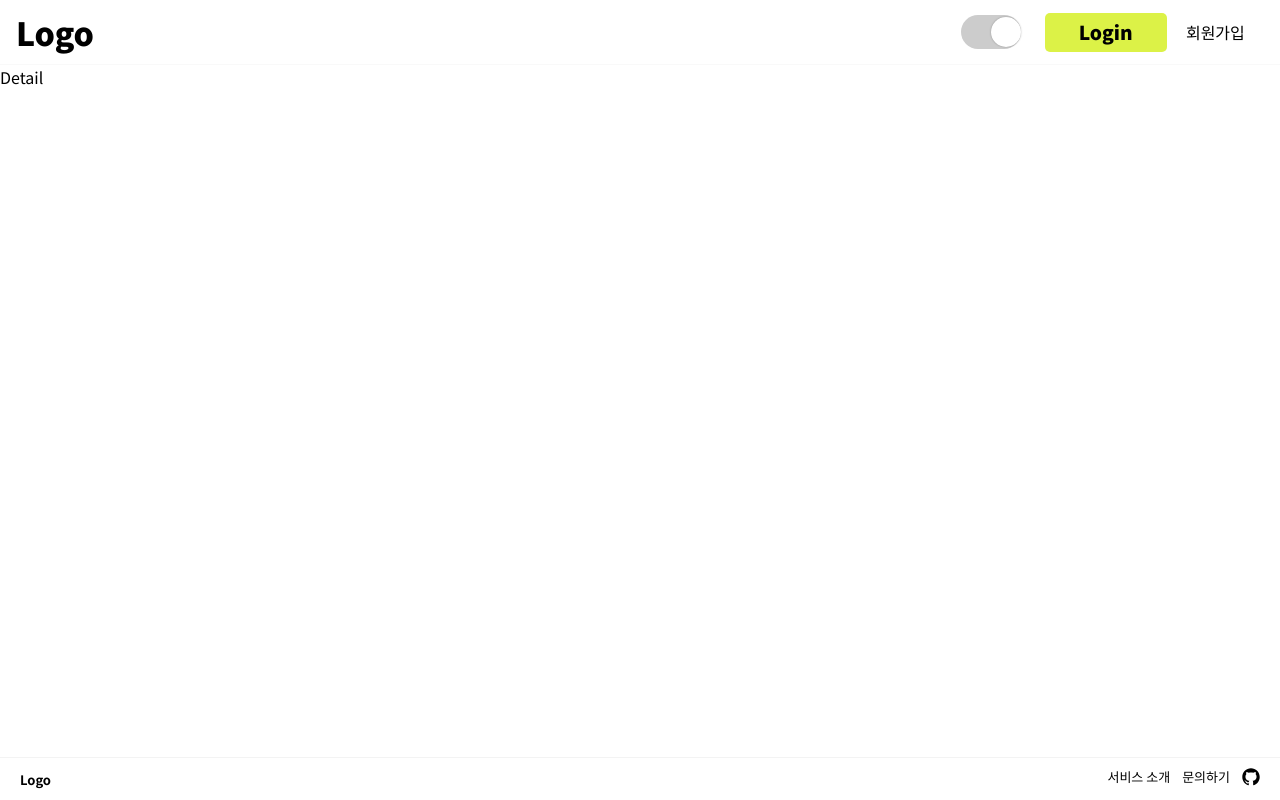
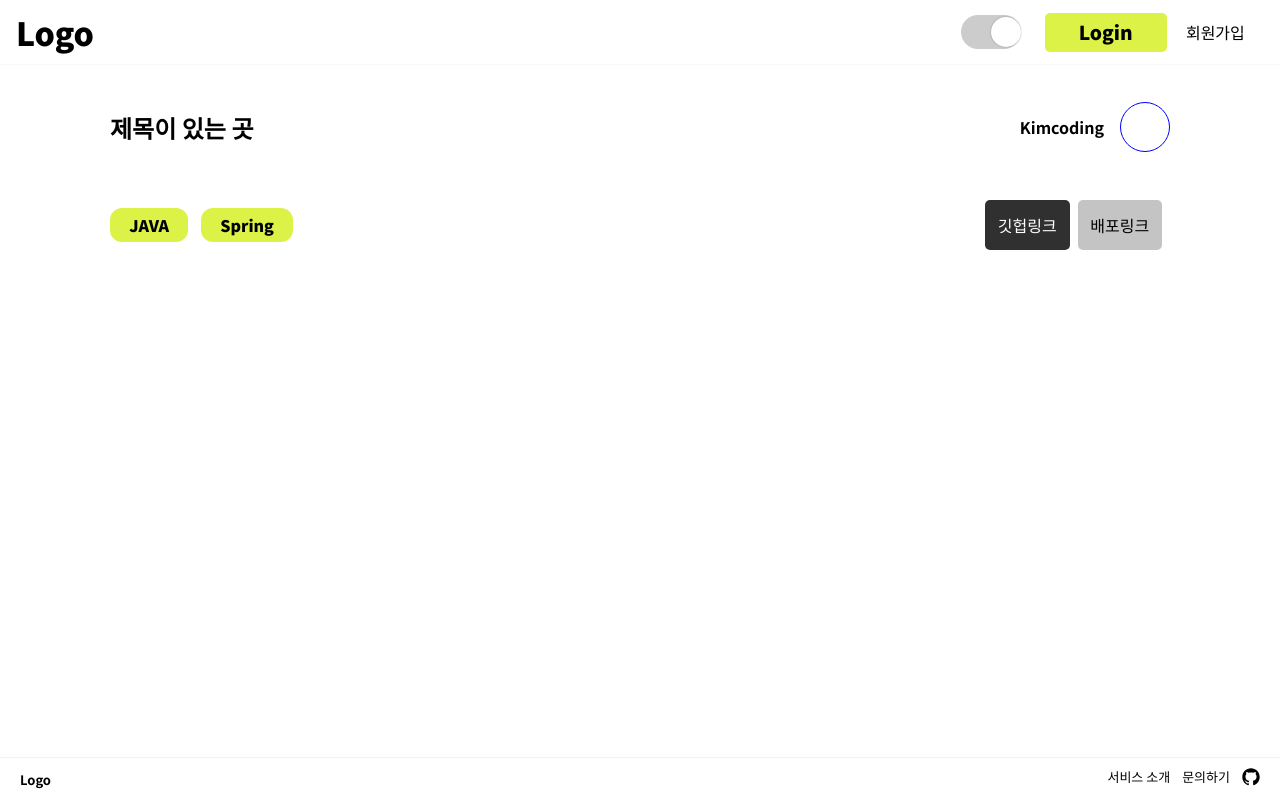
Before and after one commit to codestates-seb/seb43_main_001, a React (Create React App) app in the folder client/: page /Detail in a window 1280 px wide. Built offline with nearby package versions, Linux system fonts and the light colour scheme.

Commit message:
design: Detail 페이지 title 컴포넌트 구현

```diff
--- /dev/null
+++ b/client/src/components/Detail/DetailTitle.style.tsx
@@ -0,0 +1,79 @@
+import styled, { css } from 'styled-components';
+
+// constants
+import { COLOR } from '../../constants';
+
+const { cardColor, subFontColor } = COLOR;
+
+// background-color: ${(props) => props.theme.themeStyle.toggleColor};
+export const DetailTitle = styled.section`
+  padding: 5px 1rem;
+  border-radius: 12px;
+`;
+
+// upper downer common style
+const CommonStlye = css`
+  display: flex;
+  justify-content: space-between;
+  align-items: center;
+`;
+
+// upper section
+export const TitleUpper = styled.div`
+  ${CommonStlye}
+  padding:1rem 1.5rem;
+`;
+
+export const ProjectTitle = styled.div`
+  font-size: 1.5rem;
+  font-weight: 800;
+`;
+
+export const UserInfo = styled.div`
+  display: flex;
+  justify-content: space-between;
+  align-items: center;
+`;
+
+export const userName = styled.div`
+  font-size: 1rem;
+  font-weight: 600;
+`;
+
+export const userImg = styled.div`
+  width: 50px;
+  height: 50px;
+  border: 1px solid blue;
+  border-radius: 50%;
+  margin-left: 1rem;
+`;
+
+// downer section
+export const TitleDowner = styled.div`
+  ${CommonStlye}
+  padding: 1rem 1.5rem;
+`;
+
+export const Tags = styled.div`
+  display: flex;
+  padding: 1rem 0;
+  & > div {
+    margin-right: 0.8rem;
+  }
+`;
+
+export const Links = styled.div`
+  display: flex;
+  padding: 1rem 0;
+  & > a {
+    margin-right: 0.5rem;
+  }
+`;
+
+export const Link = styled.a<{ darkGrey?: boolean }>`
+  border-radius: 5px;
+  padding: 0.8rem;
+  background-color: ${(props) => (props.darkGrey ? cardColor : subFontColor)};
+  color: ${(props) => (props.darkGrey ? 'white' : 'black')};
+  cursor: pointer;
+`;
--- /dev/null
+++ b/client/src/components/Detail/DetailTitle.tsx
@@ -0,0 +1,41 @@
+import * as S from './DetailTitle.style';
+import YellowTag from '../common/YellowTag';
+
+type LinkName = string[];
+
+function DetailTitle() {
+  const dummy = ['JAVA', 'Spring'];
+  const linkName: LinkName = ['깃헙링크', '배포링크'];
+  return (
+    <S.DetailTitle>
+      <S.TitleUpper>
+        <S.ProjectTitle>제목이 있는 곳</S.ProjectTitle>
+        <S.UserInfo>
+          <S.userName>Kimcoding</S.userName>
+          <S.userImg></S.userImg>
+        </S.UserInfo>
+      </S.TitleUpper>
+      <S.TitleDowner>
+        <S.Tags>
+          {dummy.map((tag, idx) => {
+            return <YellowTag key={idx}>{tag}</YellowTag>;
+          })}
+        </S.Tags>
+        <S.Links>
+          {linkName.map((name, idx) => {
+            if (name === '깃헙링크') {
+              return (
+                <S.Link key={idx} darkGrey={true}>
+                  {name}
+                </S.Link>
+              );
+            }
+            return <S.Link key={idx}>{name}</S.Link>;
+          })}
+        </S.Links>
+      </S.TitleDowner>
+    </S.DetailTitle>
+  );
+}
+
+export default DetailTitle;
--- a/client/src/layout/main/Main.style.tsx
+++ b/client/src/layout/main/Main.style.tsx
@@ -1,14 +1,13 @@
 import styled from 'styled-components';
-import { MAX_SIZE } from '../../constants/index';
-
-const { content } = MAX_SIZE;
 
 export const Container = styled.main`
   margin-top: 65px;
 
   //1200px 이상 일 때 적용
   @media ${(props) => props.theme.breakpoints.DESKTOPMIN} {
-    max-width: ${content};
+    width: 100%;
+    display: flex;
+    justify-content: center;
   }
   @media ${(props) => props.theme.breakpoints.TABLETMIN} {
   }
--- /dev/null
+++ b/client/src/pages/Detail.style.tsx
@@ -0,0 +1,23 @@
+import styled from 'styled-components';
+
+// constants
+import { MAX_SIZE } from '../constants/index';
+
+const { content } = MAX_SIZE;
+
+export const Container = styled.main`
+  width: 100%;
+  padding: 0 15px;
+  padding-top: 1rem;
+  flex: 0 1 100%;
+  flex-direction: column;
+  justify-content: center;
+  align-items: center;
+  @media ${(props) => props.theme.breakpoints.TABLETMIN} {
+    padding: 1rem 40px 0 40px;
+  }
+
+  @media ${(props) => props.theme.breakpoints.DESKTOPMIN} {
+    max-width: ${content};
+  }
+`;
--- a/client/src/pages/Detail.tsx
+++ b/client/src/pages/Detail.tsx
@@ -1,7 +1,12 @@
-import React from 'react';
+import * as S from './Detail.style';
+import DetailTitle from '../components/Detail/DetailTitle';
 
 function Detail() {
-  return <div>Detail</div>;
+  return (
+    <S.Container>
+      <DetailTitle />
+    </S.Container>
+  );
 }
 
 export default Detail;
```
